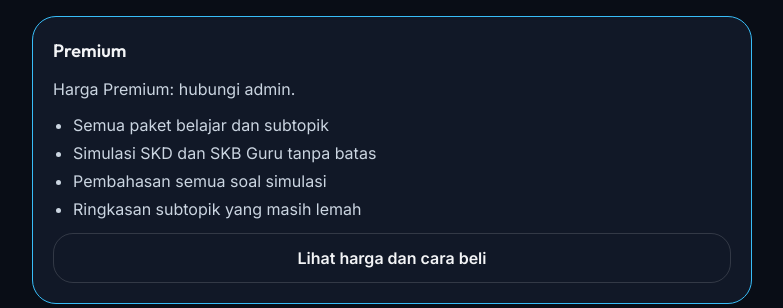
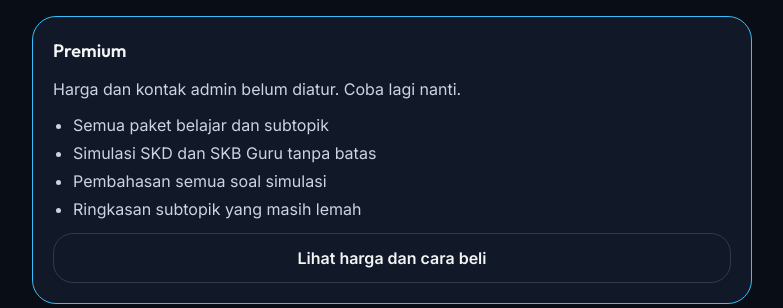
Before and after one commit to agumelar/agunggumelarsaputra-django, a Django app: page /cpns/ in a window 1280 px wide. Shown: the part 1375-1683 px from the top of the page, without its empty margins (248-1031 px from the left). Run offline with Django 5.2, Linux system fonts and the light colour scheme; data comes from the database, SQL or seed files in the repository; some libraries are stand-ins or nearby versions.

Commit message:
fix(cpns): beranda jujur saat harga dan kontak admin kosong
Co-Authored-By: Claude Opus 5.5 <noreply@anthropic.com>

```diff
--- a/apps/cpns/views/publik.py
+++ b/apps/cpns/views/publik.py
@@ -24,10 +24,12 @@ def beranda_publik(request):
     if request.user.is_authenticated:
         return redirect(reverse("cpns:dasbor"))
     skema, bagian = _bagian_skd()
+    pengaturan = PengaturanCPNS.ambil()
     return render(request, "cpns/publik/beranda.html", {
         "skema": skema,
         "bagian_skd": bagian,
-        "harga": [{"durasi": d, "teks": t} for d, t in PengaturanCPNS.ambil().daftar_harga()],
+        "harga": [{"durasi": d, "teks": t} for d, t in pengaturan.daftar_harga()],
+        "ada_kontak": bool(pengaturan.tautan_wa(1, "")),
         "total_soal": sum(b["jumlah"] for b in bagian),
     })
 
--- a/templates/cpns/publik/beranda.html
+++ b/templates/cpns/publik/beranda.html
@@ -67,7 +67,10 @@
                 </ul>
                 {% endif %}
             </div>
-            {% if not harga %}<p class="text-base text-[#CBD5E1]">Harga Premium: hubungi admin.</p>{% endif %}
+            {% if not harga %}
+            {% if ada_kontak %}<p class="text-base text-[#CBD5E1]">Harga Premium: hubungi admin.</p>
+            {% else %}<p class="text-base text-[#CBD5E1]">Harga dan kontak admin belum diatur. Coba lagi nanti.</p>{% endif %}
+            {% endif %}
             <ul class="list-disc pl-5 space-y-1 text-base text-[#CBD5E1]">
                 <li>Semua paket belajar dan subtopik</li>
                 <li>Simulasi SKD dan SKB Guru tanpa batas</li>
```
Also changed, not shown: apps/cpns/tests/test_publik.py (+14 -1 lines).
